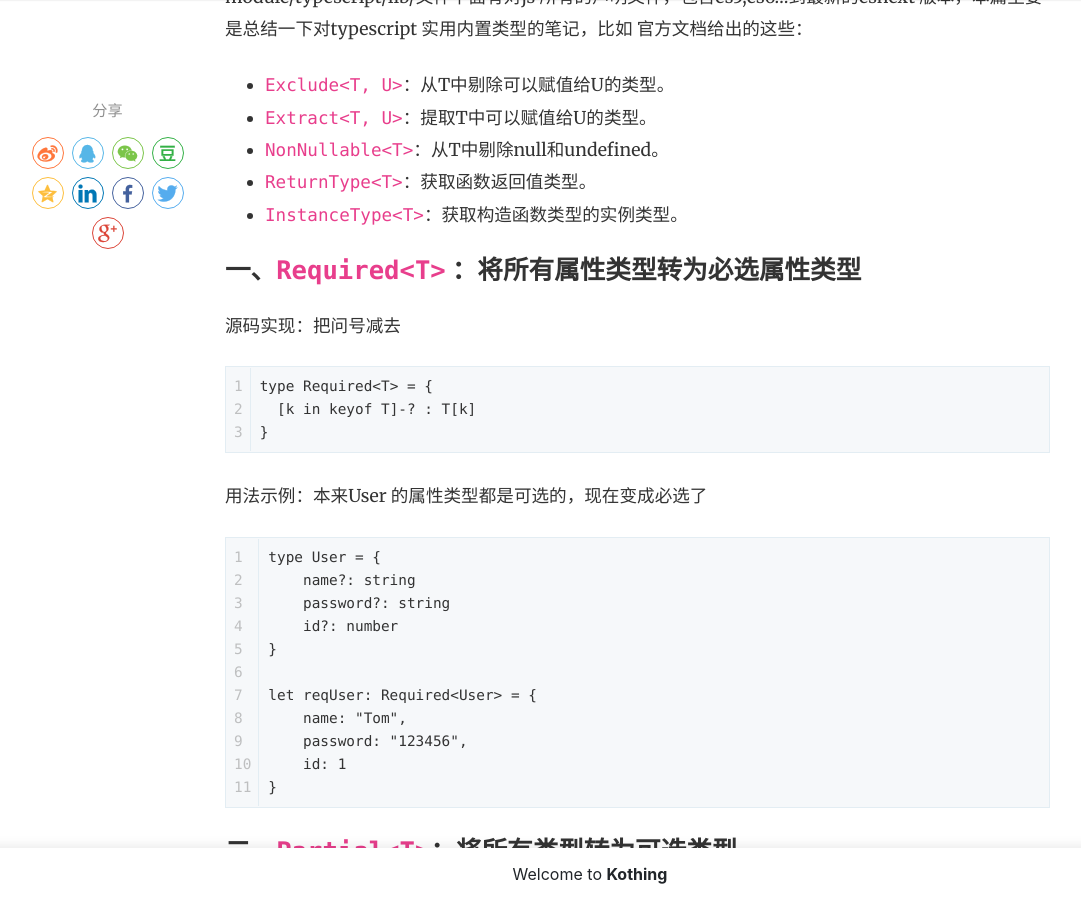
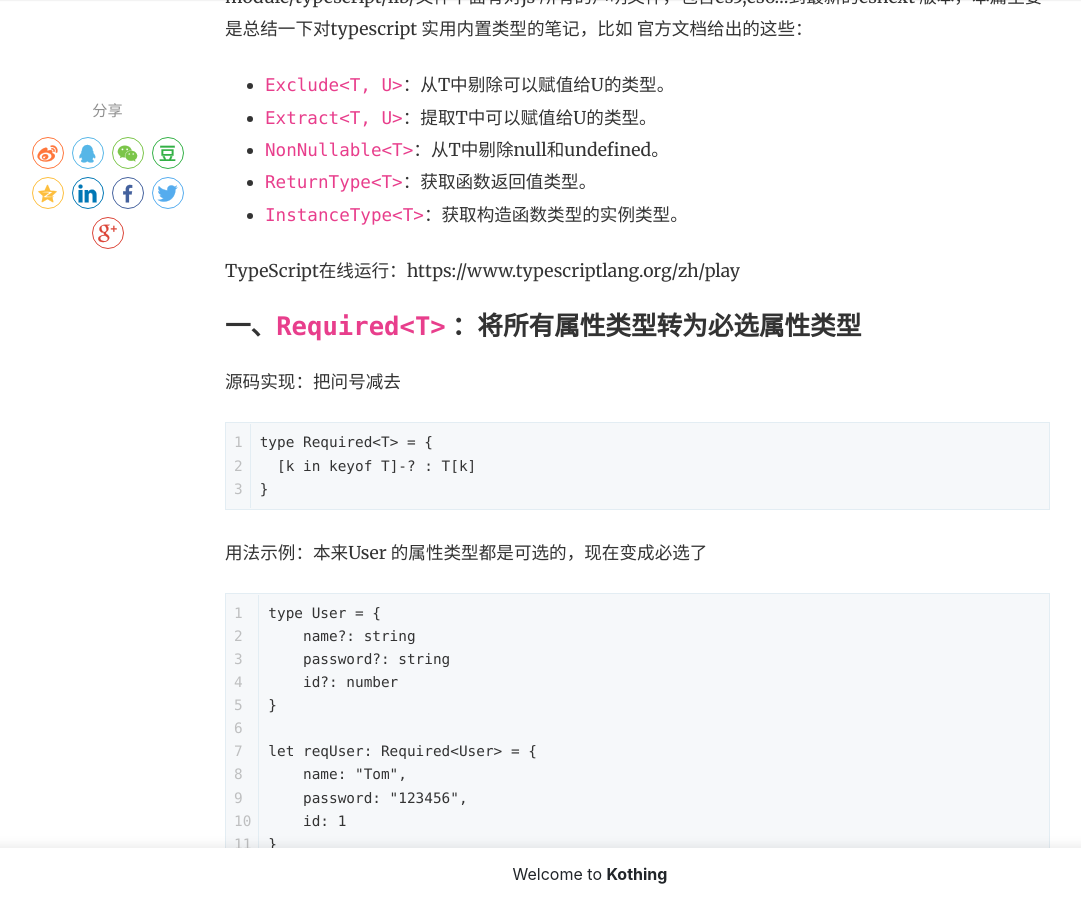
Before and after one commit to kothing/kothing.github.io, a Jekyll site: the page built from _posts/2021-03-07-typescript-built-in-types.md, in a window 1280 px wide and 900 px high, scrolled down 988 px. Shown: the whole window, without its empty margins (50-1131 px from the left). Built offline with Jekyll 4.4.1, drawn with Linux system fonts in a browser that asks for light colours; nearby versions of some CDN libraries; comment, search, counter and statistics services are not loaded.

Commit message:
Update 2021-03-07-typescript-built-in-types.md

```diff
--- a/_posts/2021-03-07-typescript-built-in-types.md
+++ b/_posts/2021-03-07-typescript-built-in-types.md
@@ -18,6 +18,8 @@ typescript 提供了很多实用内置的类型，大家安装typescript 的时
 - `NonNullable<T>`：从T中剔除null和undefined。
 - `ReturnType<T>`：获取函数返回值类型。
 - `InstanceType<T>`：获取构造函数类型的实例类型。
+
+TypeScript在线运行：https://www.typescriptlang.org/zh/play
 
 ## 一、`Required<T>` ：将所有属性类型转为必选属性类型
 
```
